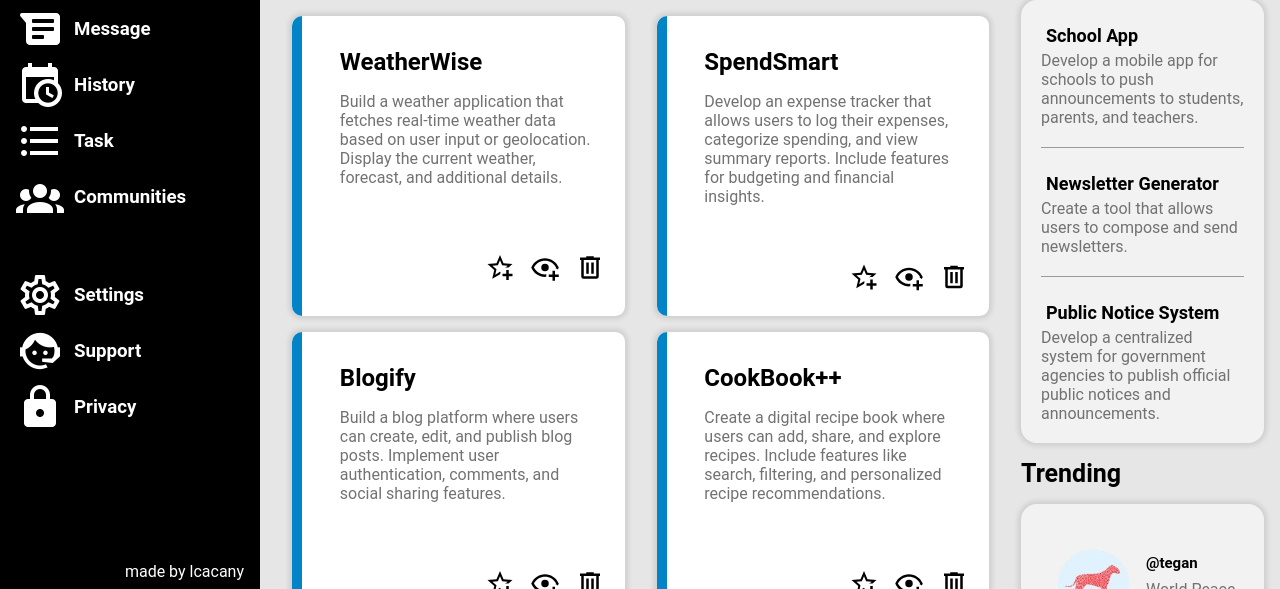
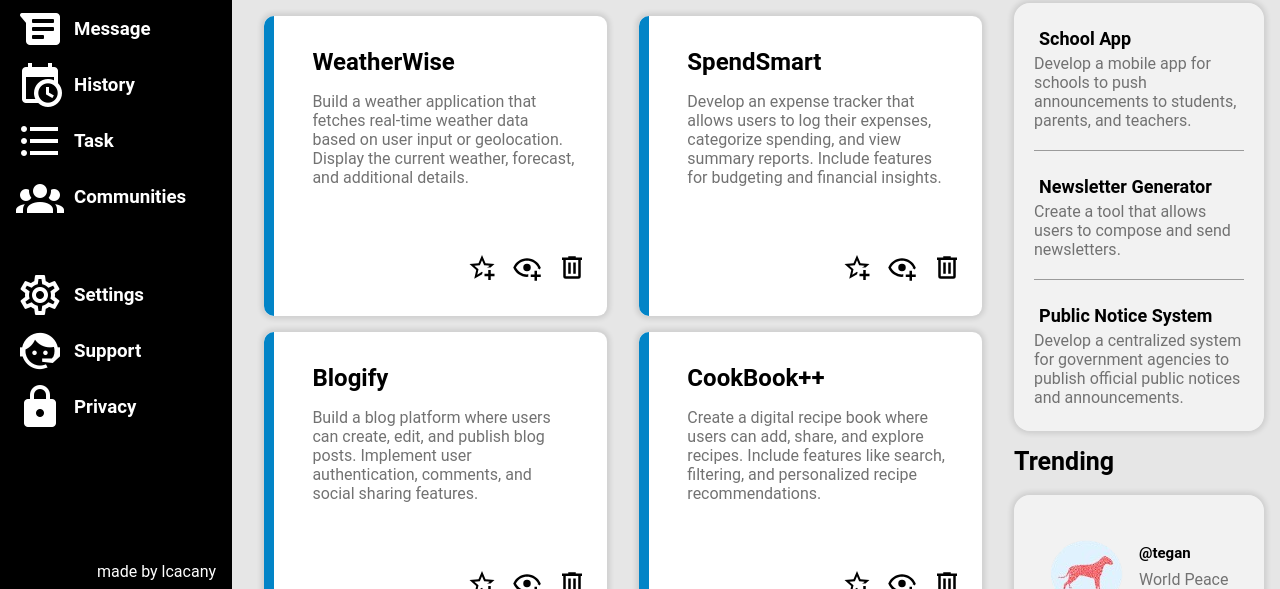
Before and after one commit to LCACANY/dashboard, a plain HTML site: page index.html in a window 1280 px wide. Shown: the part 211-800 px from the top of the page. Drawn offline with Linux system fonts and the light colour scheme.

Commit message:
fixing sidebar

```diff
--- a/styles.css
+++ b/styles.css
@@ -31,7 +31,7 @@ body{
 .sidebar{
     grid-row: 1/-1;
     grid-column: 1/2;
-    min-width: 260px;
+
     background-color: #000000;
     display: flex;
     flex-direction: column;
@@ -216,7 +216,6 @@ p{
 }
 .trending div img{
     grid-row: 1/-1;
-
 }
 h6{
     align-self: end;
@@ -229,7 +228,9 @@ h6{
     gap: 15px;
     padding-right: 20px;
 }
-
+.actionblock img{
+    width: 30px;
+}
 @media (max-width: 1100px) {
     body{
         grid-template-columns: 1fr 10fr;
@@ -263,6 +264,3 @@ h6{
         justify-self: end;
     }
   }
-.actionblock img{
-    width: 30px;
-}
```
